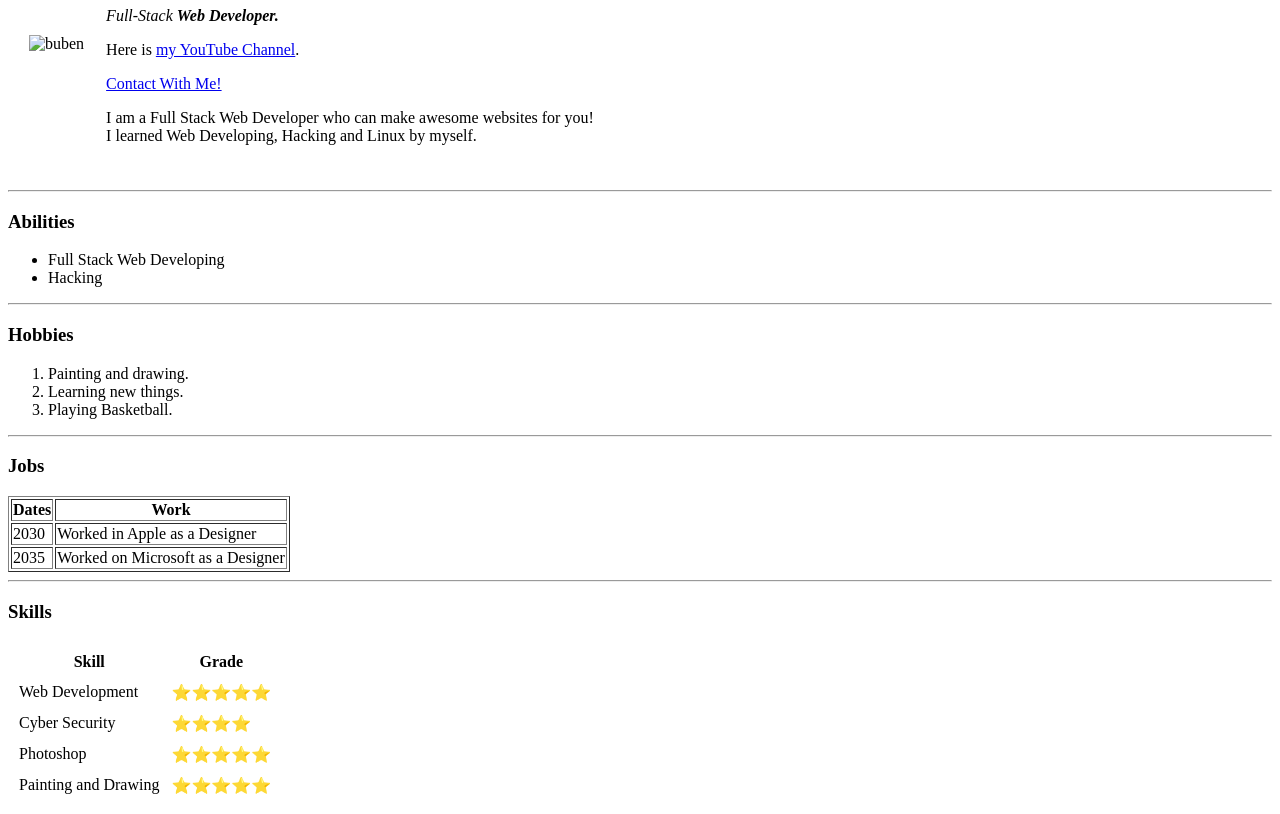
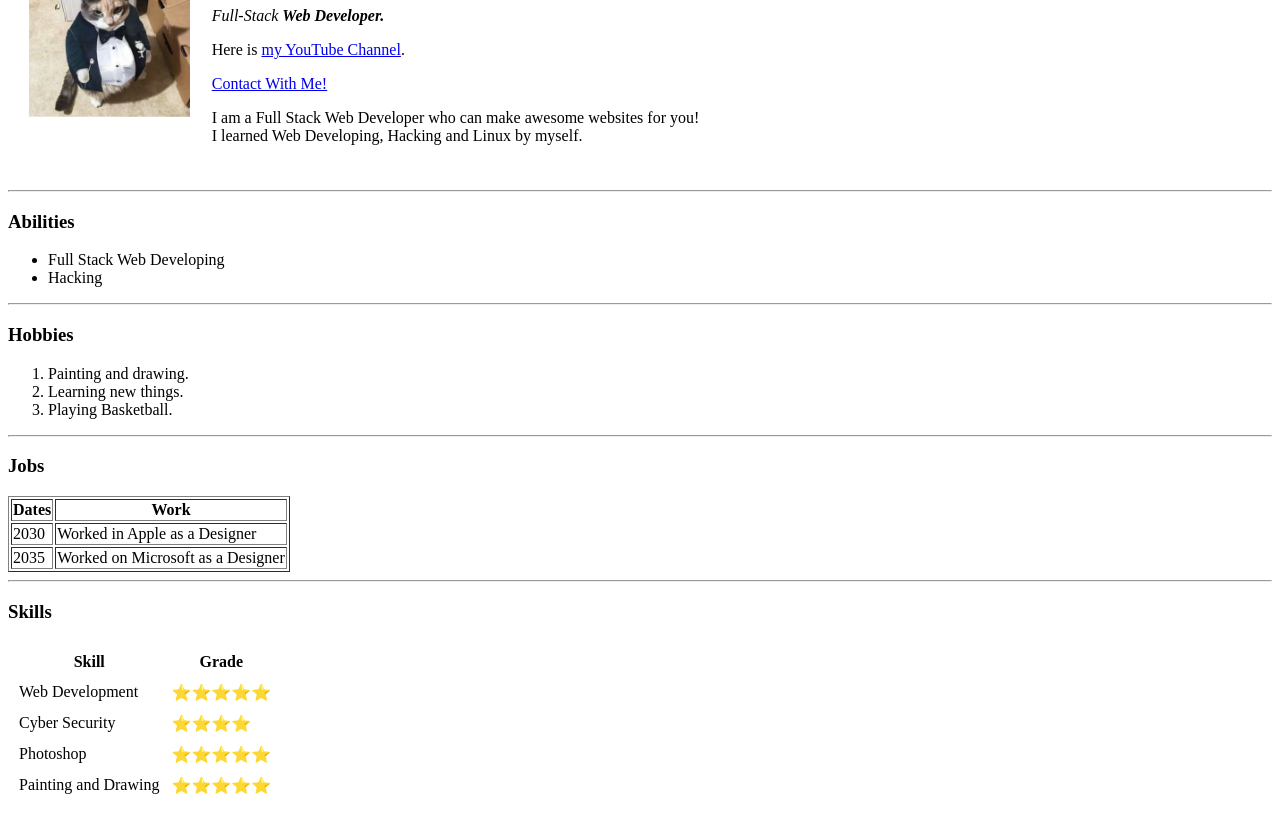
Before and after one commit to Tetracon05/im-just-settin-up-my-first-web-site, a plain HTML site: page index.html in a window 1280 px wide. Shown: the part 102-916 px from the top of the page. Drawn offline with Linux system fonts and the light colour scheme; the site is published under a folder, as on GitHub Pages, so addresses that start at the root find nothing.

Commit message:
index.html

```diff
--- a/index.html
+++ b/index.html
@@ -8,7 +8,7 @@
 <body>
   <table cellspacing="20">
     <tr>
-     <td><img src="/images/oguz_karagoz_pp.jpg" alt="buben" height="150"/></td>
+     <td><img src="images/oguz_karagoz_pp.jpg" alt="buben" height="150"/></td>
      <td>  <h1>Oğuz Karagöz</h1>
       <em>Full-Stack <strong>Web Developer.</strong></em>
       <p>Here is <a href="https://www.youtube.com/channel/UC7-Qd6oYyIR04hGB1Zlw59g">my YouTube Channel</a>.</p>
```
